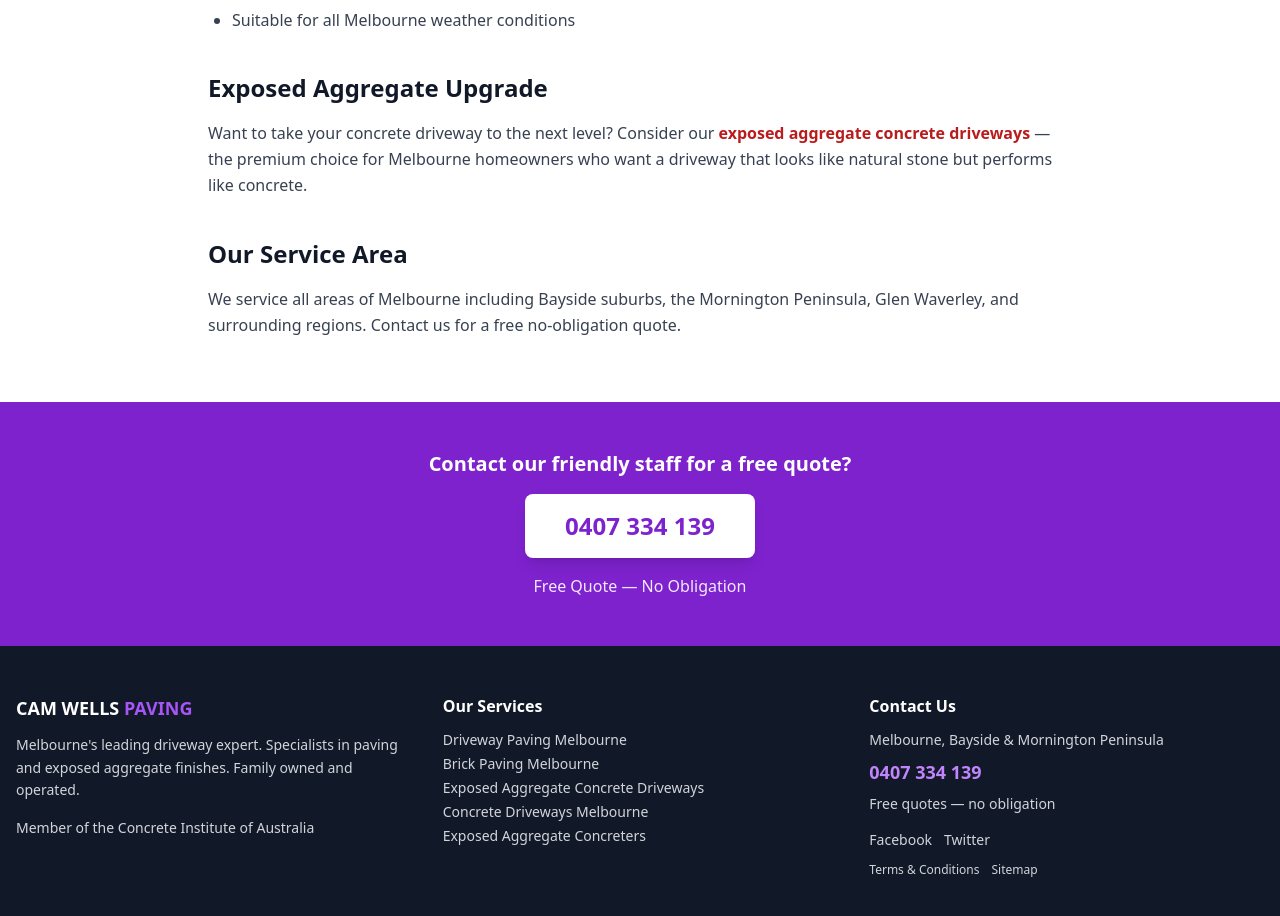
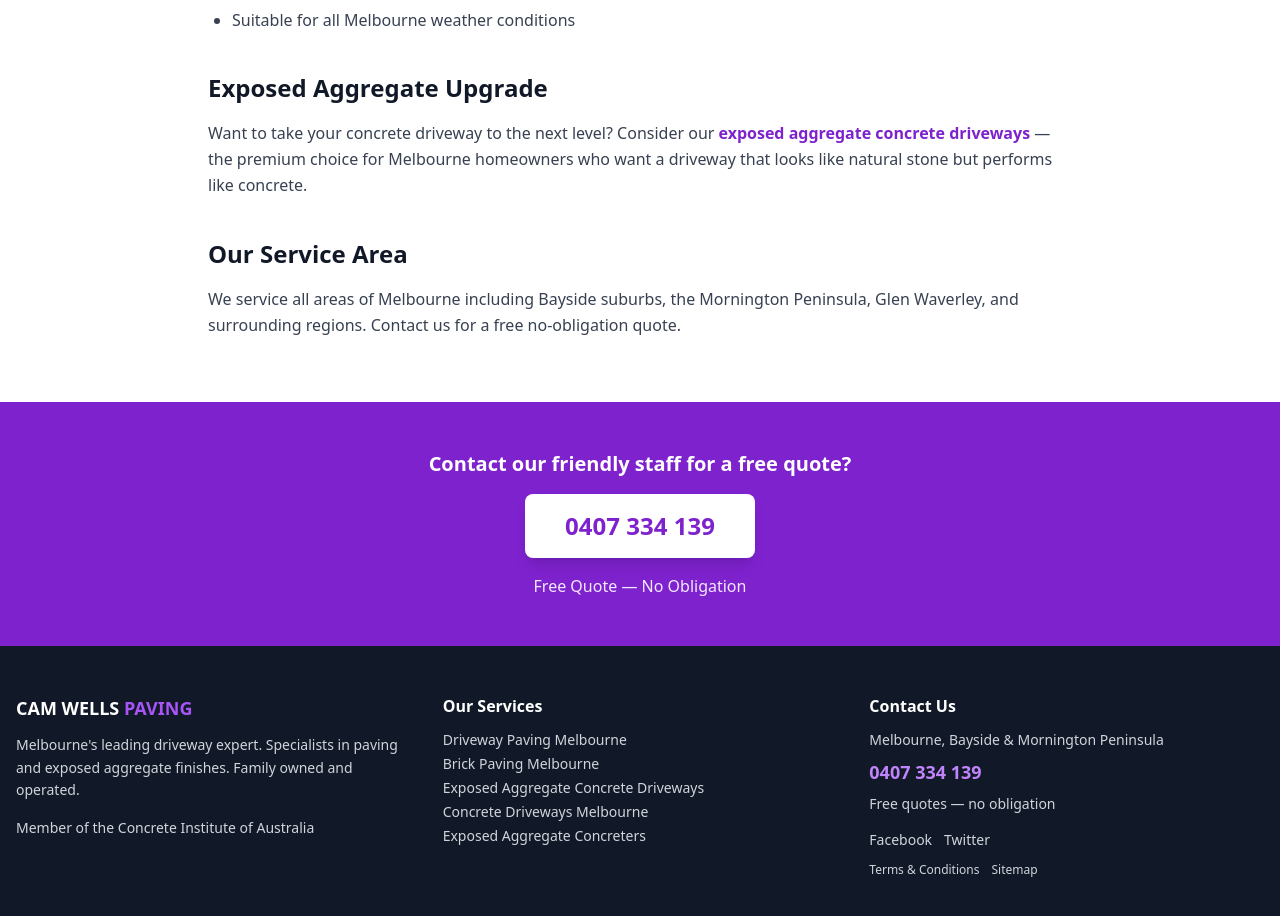
Before and after one commit to StrategyCentral/camwells-paving, a Next.js app: page /concrete-driveways-melbourne in a window 1280 px wide. Shown: the part 922-1838 px from the top of the page. Built offline with nearby package versions, Linux system fonts and the light colour scheme.

Commit message:
style: red→purple to match Jupiter theme

```diff
--- a/app/concrete-driveways-melbourne/page.tsx
+++ b/app/concrete-driveways-melbourne/page.tsx
@@ -38,7 +38,7 @@ export default function ConcreteDriveways() {
           </ul>
           <h2 className="text-2xl font-black mt-10 mb-4">Exposed Aggregate Upgrade</h2>
           <p className="text-gray-700 leading-relaxed mb-6">
-            Want to take your concrete driveway to the next level? Consider our <Link href="/exposed-aggregate-concrete-driveways-melbourne/" className="text-red-700 hover:underline font-semibold">exposed aggregate concrete driveways</Link> — the premium choice for Melbourne homeowners who want a driveway that looks like natural stone but performs like concrete.
+            Want to take your concrete driveway to the next level? Consider our <Link href="/exposed-aggregate-concrete-driveways-melbourne/" className="text-purple-700 hover:underline font-semibold">exposed aggregate concrete driveways</Link> — the premium choice for Melbourne homeowners who want a driveway that looks like natural stone but performs like concrete.
           </p>
           <h2 className="text-2xl font-black mt-10 mb-4">Our Service Area</h2>
           <p className="text-gray-700 leading-relaxed">
```
